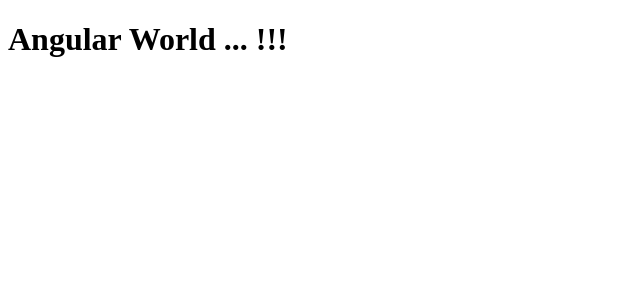
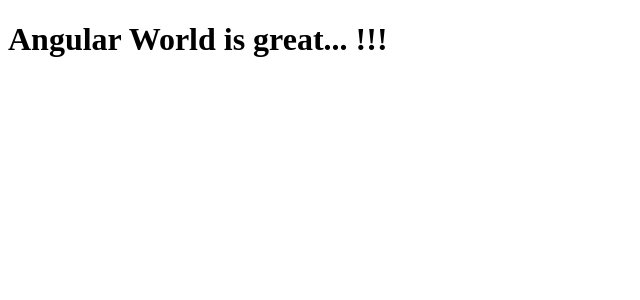
Before and after one commit to sinhhn/first-ci, an Angular app: page / in a window 1280 px wide. Shown: the top 300 px of the page, without its empty margins (0-640 px from the left). Built offline with nearby package versions, Linux system fonts and the light colour scheme.

Commit message:
add to the world

```diff
--- a/src/app/app.component.ts
+++ b/src/app/app.component.ts
@@ -6,5 +6,5 @@
   styleUrls: ['./app.component.css']
 })
 export class AppComponent {
-  title = 'Angular World ... !!!';
+  title = 'Angular World is great... !!!';
 }
```
